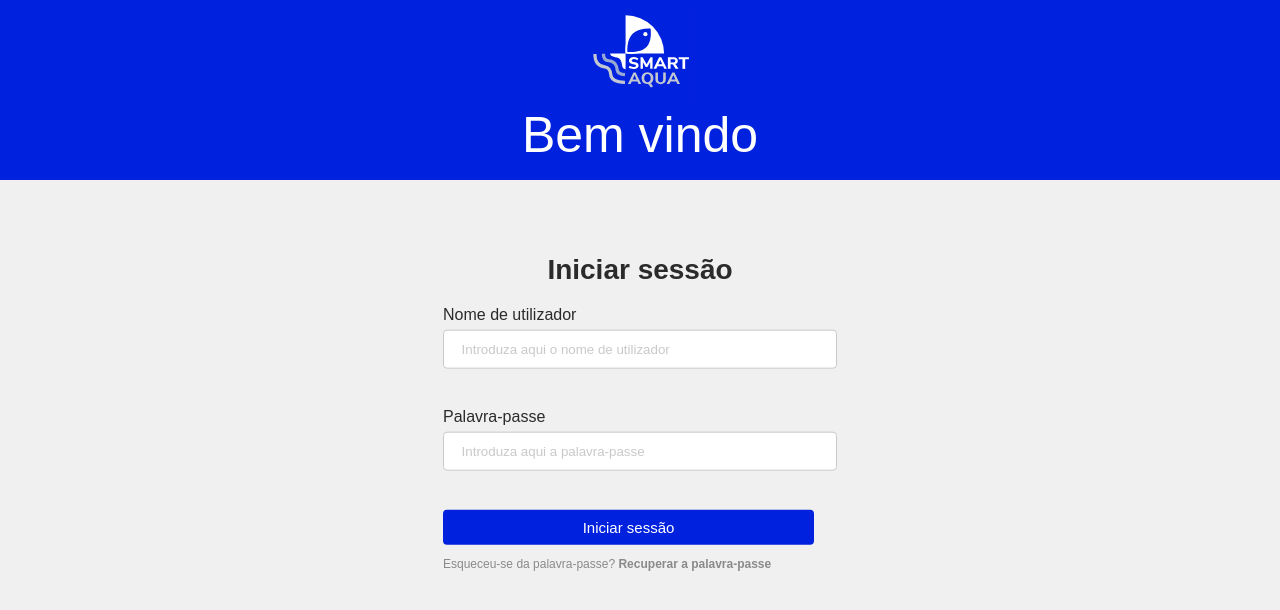
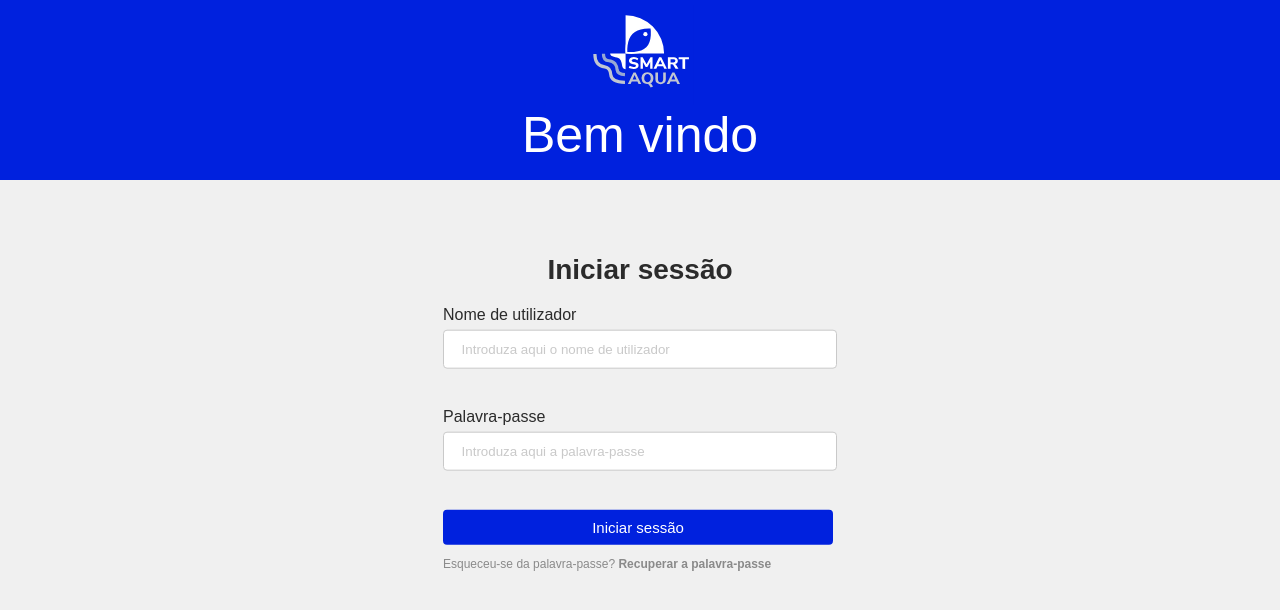
Before and after one commit to andre8gomes/gestiaqua, an Angular app in the folder Desktop/PROJETO/Programas/Angular/gestiaqua/: page / in a window 1280 px wide. Shown: the top 610 px of the page. Built offline with nearby package versions, Linux system fonts and the light colour scheme; a web font is replaced by a local one.

Commit message:
new final

```diff
--- a/Desktop/PROJETO/Programas/Angular/gestiaqua/src/app/login/login.component.css
+++ b/Desktop/PROJETO/Programas/Angular/gestiaqua/src/app/login/login.component.css
@@ -82,7 +82,7 @@
 	background-color:rgb(0,33,222);
 	border:none;
 	border-radius: 4px;
-	width: 371px;
+	width: 390px;
 	height: 35px;
 }
 
```
